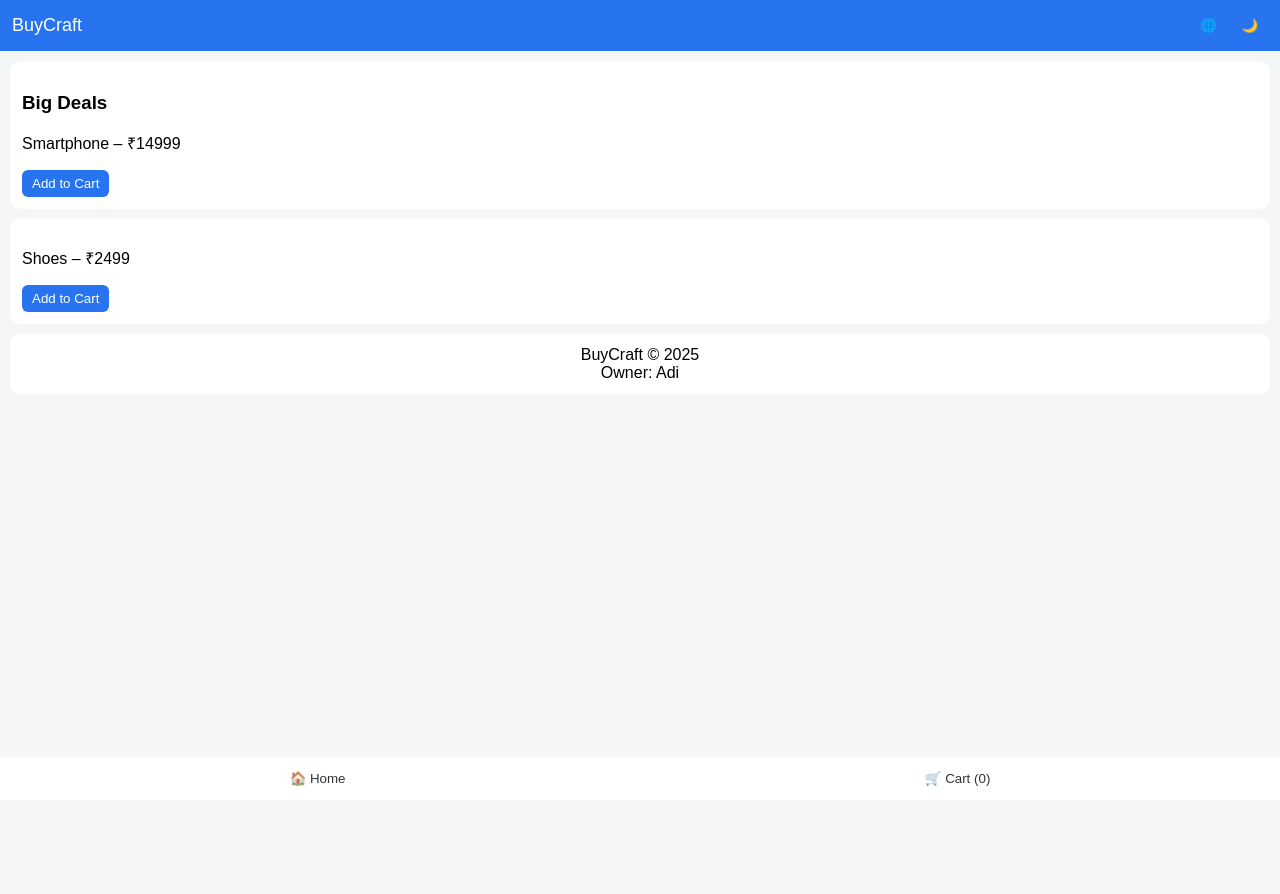
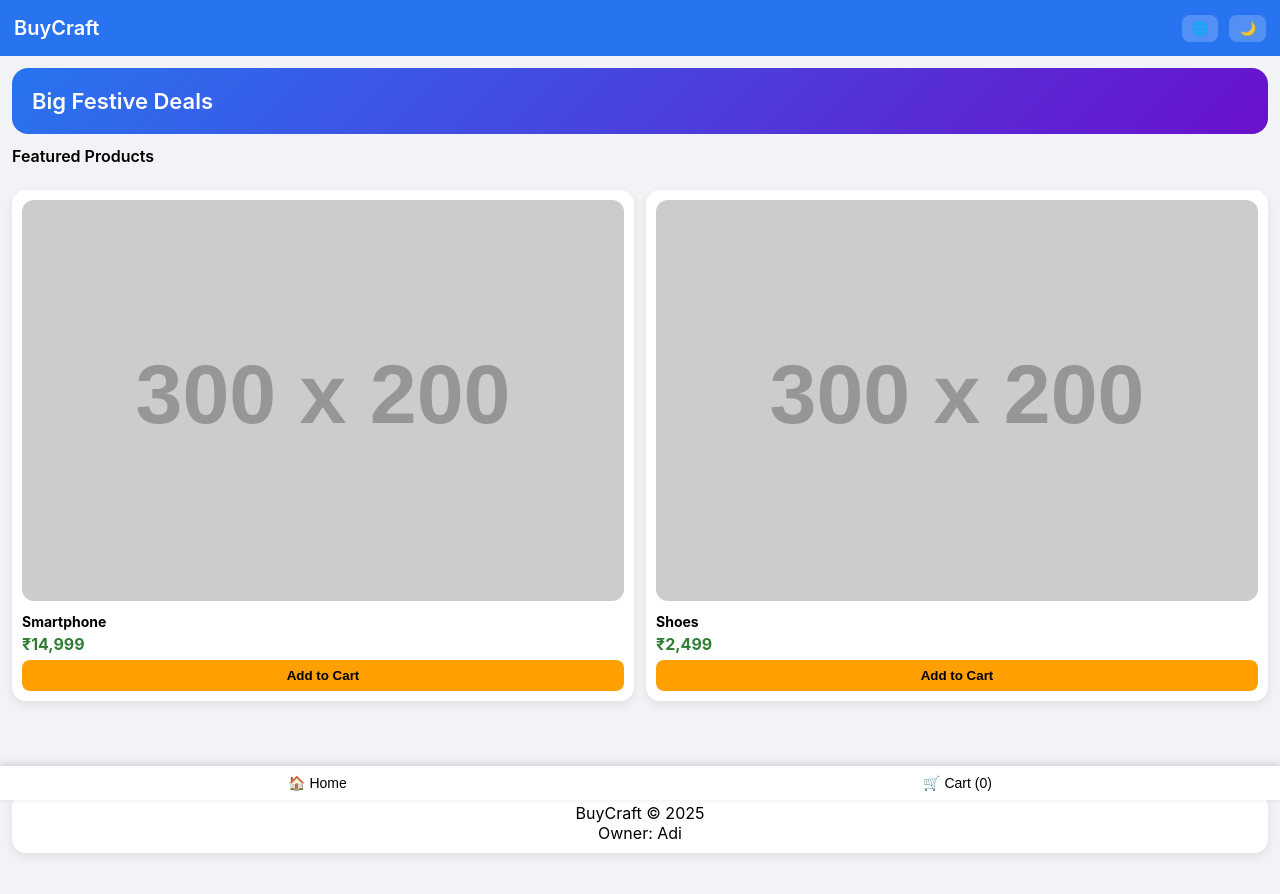
Before and after one commit to aysharoy09-jpg/buycraft, a plain HTML site: page index.html in a window 1280 px wide. Before the commit the page ends 800 px from the top, so only its background shows below. Drawn offline with Linux system fonts and the light colour scheme; placeholder pictures from the web are drawn by us.

Commit message:
Update index.html

```diff
--- a/index.html
+++ b/index.html
@@ -10,37 +10,85 @@
 <style>
 :root{
  --primary:#2874F0;
- --bg:#f4f6f8;
+ --accent:#ff9f00;
+ --bg:#f1f3f6;
+ --card:#ffffff;
  --dark:#121212;
 }
 body{
  margin:0;
- font-family:Arial, sans-serif;
+ font-family:-apple-system,BlinkMacSystemFont,"Segoe UI",Roboto;
  background:var(--bg);
+}
+.dark{
+ background:var(--dark);
+ color:#fff;
 }
 header{
  background:var(--primary);
  color:#fff;
- padding:12px;
+ padding:14px;
+ font-size:20px;
+ font-weight:600;
  display:flex;
  justify-content:space-between;
  align-items:center;
 }
-header span{
- font-size:18px;
+.actions button{
+ background:rgba(255,255,255,0.2);
+ border:none;
+ color:#fff;
+ padding:6px 10px;
+ border-radius:8px;
+ margin-left:6px;
 }
-button{
- background:var(--primary);
+.banner{
+ margin:12px;
+ padding:20px;
+ border-radius:16px;
+ background:linear-gradient(135deg,#2874F0,#6a11cb);
  color:#fff;
- border:none;
- padding:6px 10px;
- border-radius:6px;
+ font-size:22px;
+ font-weight:600;
+}
+.section{
+ margin:12px;
+ font-weight:600;
+}
+.products{
+ display:grid;
+ grid-template-columns:repeat(2,1fr);
+ gap:12px;
+ padding:12px;
 }
 .card{
- background:#fff;
- margin:10px;
- padding:12px;
- border-radius:10px;
+ background:var(--card);
+ border-radius:14px;
+ padding:10px;
+ box-shadow:0 4px 10px rgba(0,0,0,0.08);
+}
+.dark .card{background:#1f1f1f;}
+.card img{
+ width:100%;
+ border-radius:12px;
+}
+.card h4{
+ margin:8px 0 4px;
+ font-size:14px;
+}
+.price{
+ font-weight:700;
+ color:#2e7d32;
+}
+button.buy{
+ width:100%;
+ margin-top:6px;
+ background:var(--accent);
+ border:none;
+ padding:8px;
+ border-radius:8px;
+ color:#000;
+ font-weight:600;
 }
 .nav{
  position:fixed;
@@ -50,25 +98,26 @@ button{
  display:flex;
  justify-content:space-around;
  padding:8px 0;
+ box-shadow:0 -2px 8px rgba(0,0,0,0.15);
 }
+.dark .nav{background:#1f1f1f;}
 .nav button{
  background:none;
- color:#333;
+ border:none;
+ font-size:14px;
 }
 .hidden{display:none;}
-.dark{
- background:var(--dark);
- color:#fff;
+.cartBox{
+ margin:12px;
 }
-.dark .card{background:#1f1f1f;}
 </style>
 </head>
 
 <body id="app">
 
 <header>
- <span>BuyCraft</span>
- <div>
+ <div>BuyCraft</div>
+ <div class="actions">
   <button onclick="toggleLang()">🌐</button>
   <button onclick="toggleDark()">🌙</button>
  </div>
@@ -76,37 +125,45 @@ button{
 
 <!-- HOME -->
 <div id="home">
+ <div class="banner" id="deal">Big Festive Deals</div>
+
+ <div class="section">Featured Products</div>
+ <div class="products">
   <div class="card">
-   <h3 id="deal">Big Deals</h3>
-   <p>Smartphone – ₹14999</p>
-   <button onclick="addCart('Smartphone',14999)">Add to Cart</button>
+   <img src="https://via.placeholder.com/300x200">
+   <h4>Smartphone</h4>
+   <div class="price">₹14,999</div>
+   <button class="buy" onclick="addCart('Smartphone',14999)">Add to Cart</button>
   </div>
   <div class="card">
-   <p>Shoes – ₹2499</p>
-   <button onclick="addCart('Shoes',2499)">Add to Cart</button>
+   <img src="https://via.placeholder.com/300x200">
+   <h4>Shoes</h4>
+   <div class="price">₹2,499</div>
+   <button class="buy" onclick="addCart('Shoes',2499)">Add to Cart</button>
+  </div>
  </div>
 </div>
 
 <!-- CART -->
 <div id="cart" class="hidden">
- <div class="card">
+ <div class="cartBox card">
   <h3>My Cart</h3>
   <ul id="cartList"></ul>
   <p><b>Total: ₹<span id="total">0</span></b></p>
-   <button onclick="checkout()">Checkout</button>
+  <button class="buy" onclick="checkout()">Place Order</button>
  </div>
 </div>
 
 <!-- CHECKOUT -->
 <div id="checkout" class="hidden">
- <div class="card">
-   <h3>Order Confirmed 🎉</h3>
+ <div class="card" style="margin:12px;text-align:center">
+  <h2>Order Successful 🎉</h2>
   <p>Payment: Cash on Delivery</p>
-   <button onclick="goHome()">Continue Shopping</button>
+  <button class="buy" onclick="goHome()">Continue Shopping</button>
  </div>
 </div>
 
-<footer class="card" style="text-align:center;margin-bottom:70px">
+<footer class="card" style="margin:80px 12px 90px;text-align:center">
  BuyCraft © 2025<br>Owner: Adi
 </footer>
 
@@ -119,47 +176,36 @@ button{
 <script>
 let cart=[];
 let lang="en";
-function addCart(name,price){
- cart.push({name,price});
+function addCart(n,p){
+ cart.push({n,p});
  updateCart();
 }
 function updateCart(){
- let list=document.getElementById("cartList");
- list.innerHTML="";
- let total=0;
- cart.forEach((i,idx)=>{
-  total+=i.price;
-  list.innerHTML+=`<li>${i.name} - ₹${i.price}
-  <button onclick="remove(${idx})">❌</button></li>`;
+ let l=document.getElementById("cartList");
+ l.innerHTML="";
+ let t=0;
+ cart.forEach((i,x)=>{
+  t+=i.p;
+  l.innerHTML+=`<li>${i.n} - ₹${i.p}
+  <button onclick="remove(${x})">❌</button></li>`;
  });
- document.getElementById("total").innerText=total;
+ document.getElementById("total").innerText=t;
  document.getElementById("count").innerText=cart.length;
 }
-function remove(i){
- cart.splice(i,1);
- updateCart();
-}
+function remove(i){cart.splice(i,1);updateCart();}
 function show(id){
  ["home","cart","checkout"].forEach(x=>{
   document.getElementById(x).classList.add("hidden");
  });
  document.getElementById(id).classList.remove("hidden");
 }
-function checkout(){
- show("checkout");
- cart=[];
- updateCart();
-}
-function goHome(){
- show("home");
-}
-function toggleDark(){
- document.getElementById("app").classList.toggle("dark");
-}
+function checkout(){show("checkout");cart=[];updateCart();}
+function goHome(){show("home");}
+function toggleDark(){document.getElementById("app").classList.toggle("dark");}
 function toggleLang(){
- lang = lang==="en"?"hi":"en";
- document.getElementById("deal").innerText =
-  lang==="en"?"Big Deals":"बड़े ऑफर";
+ lang=lang==="en"?"hi":"en";
+ document.getElementById("deal").innerText=
+ lang==="en"?"Big Festive Deals":"बड़े त्योहार ऑफर";
 }
 </script>
 
```
Lines whose indentation alone changed are shown as unchanged.
